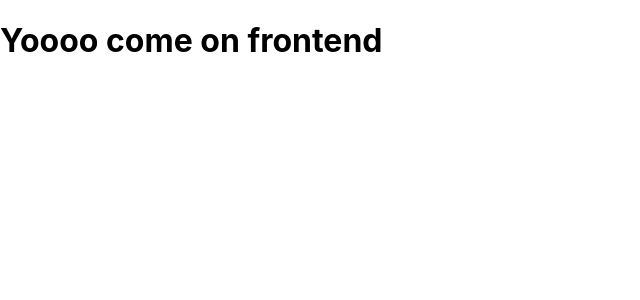
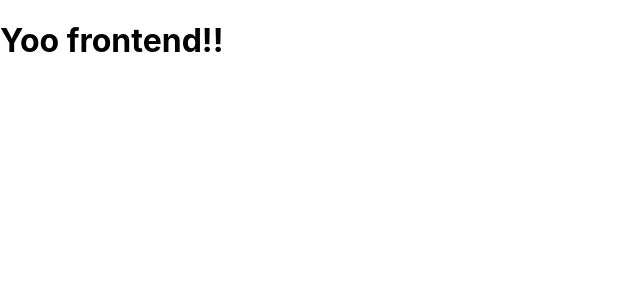
Before and after one commit to simonxmachine/trooper-frontend-react, a React (Create React App) app: page / in a window 1280 px wide. Shown: the top 300 px of the page, without its empty margins (0-640 px from the left). Built offline with nearby package versions, Linux system fonts and the light colour scheme.

Commit message:
new message test

```diff
--- a/src/App.js
+++ b/src/App.js
@@ -3,7 +3,7 @@ function App() {
   return (
     <div>
 
-      <h1>Yoooo come on frontend</h1>
+      <h1>Yoo frontend!!</h1>
 
     </div>
   );
```
